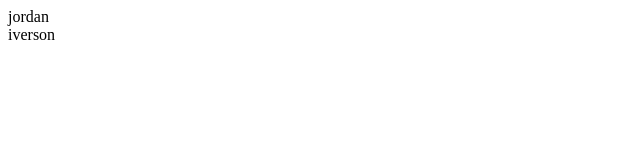
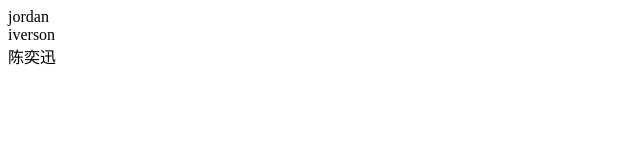
Before and after one commit to kobe24242424/canter, a plain HTML site: page index.html in a window 1280 px wide. Shown: the full height of the page, 0-640 px from the left. Drawn offline with Linux system fonts and the light colour scheme.

Commit message:
eason分支

```diff
--- a/index.html
+++ b/index.html
@@ -7,5 +7,6 @@
 <body>
 	<div>jordan</div>
 	<div>iverson</div>
+	<div>陈奕迅</div>
 </body>
 </html>
```
